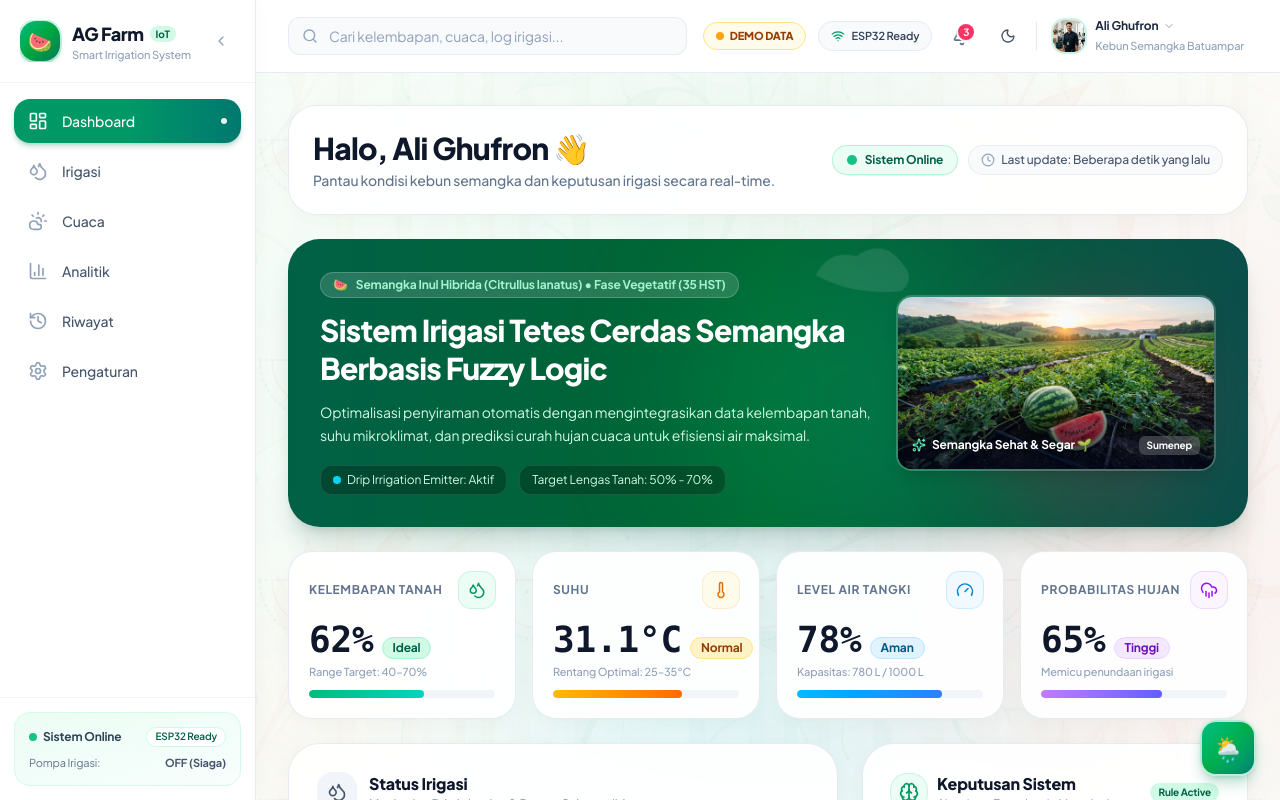
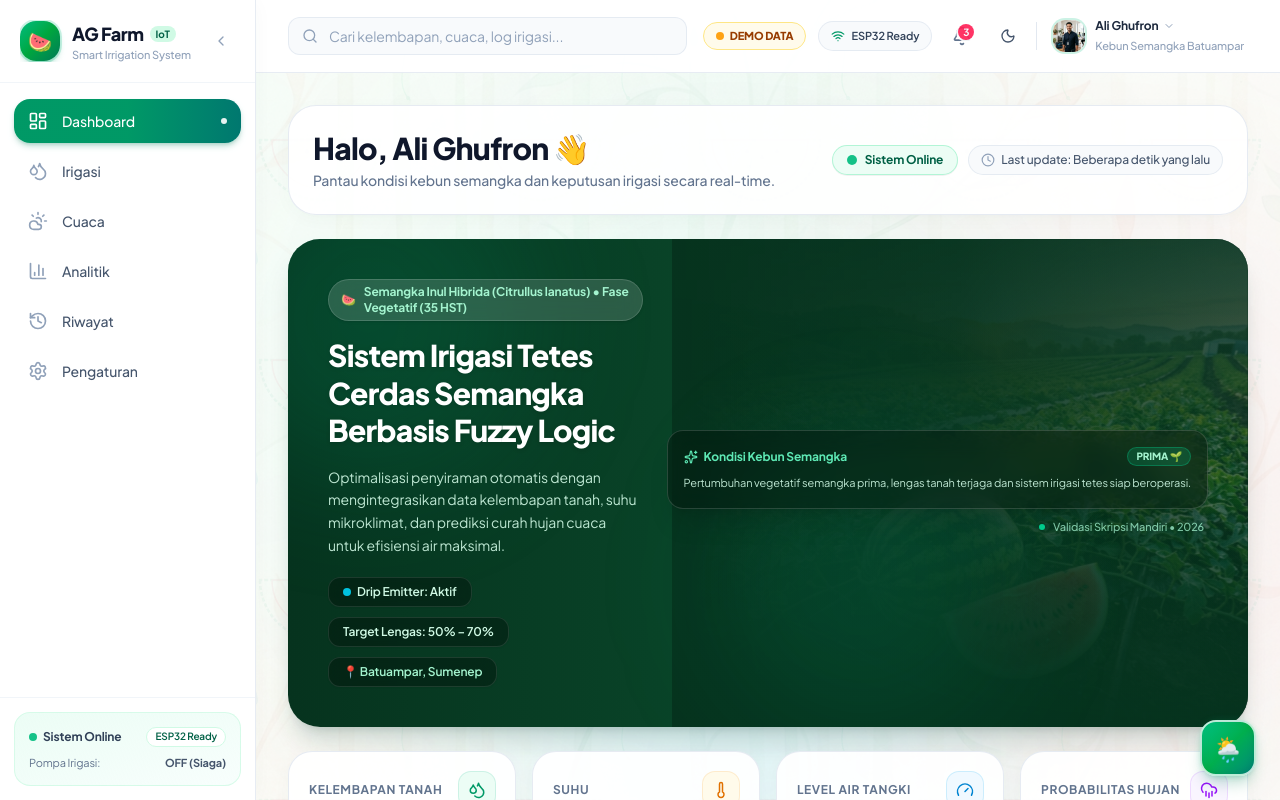
Before and after one commit to ghufron112/agfarm, a React (Vite) app: page / in a window 1280 px wide. Shown: the top 800 px of the page. Built offline with nearby package versions, Linux system fonts and the light colour scheme.

Commit message:
style(hero): blend watermelon photography seamlessly into background gradient, removing rigid box

```diff
--- a/src/pages/DashboardPage.tsx
+++ b/src/pages/DashboardPage.tsx
@@ -88,64 +88,74 @@ export const DashboardPage: React.FC = () => {
         </div>
       </div>
 
-      {/* 2. Hero Semangka Section (User prompt Section 7) */}
-      <div className="relative rounded-[32px] overflow-hidden bg-gradient-to-r from-emerald-800 via-green-800 to-teal-900 text-white p-6 sm:p-8 shadow-xl shadow-emerald-950/15">
-        {/* Soft Background Accents */}
-        <div className="absolute top-0 right-1/4 w-80 h-80 bg-emerald-500/20 rounded-full blur-3xl pointer-events-none" />
-        <div className="absolute bottom-0 right-10 w-60 h-60 bg-rose-500/15 rounded-full blur-2xl pointer-events-none" />
+      {/* 2. Hero Semangka Section (Seamlessly Blended Watermelon Field) */}
+      <div className="relative rounded-[32px] overflow-hidden bg-gradient-to-r from-[#06331E] via-[#0A472A] to-[#042616] text-white p-6 sm:p-8 lg:p-10 shadow-xl shadow-emerald-950/15">
+        {/* Seamless Blended Watermelon Field Photography */}
+        <div className="absolute right-0 top-0 bottom-0 w-full lg:w-3/5 pointer-events-none select-none overflow-hidden">
+          <img
+            src="/assets/watermelon_hero.jpg"
+            alt="Kebun Semangka AG Farm"
+            className="w-full h-full object-cover object-center opacity-45 mix-blend-screen scale-105"
+          />
+          {/* Multi-layer smooth gradient feathering to flawlessly blend into emerald card */}
+          <div className="absolute inset-0 bg-gradient-to-r from-[#06331E] via-[#06331E]/80 to-transparent" />
+          <div className="absolute inset-0 bg-gradient-to-t from-[#06331E]/95 via-transparent to-[#06331E]/50" />
+          <div className="absolute inset-0 bg-gradient-to-b from-[#06331E]/60 via-transparent to-[#06331E]/80" />
+        </div>
 
-        {/* Subtle SVG cloud drifting in background */}
-        <svg
-          className="absolute -top-4 right-1/3 w-36 h-20 text-white/10 pointer-events-none animate-[leafSway_8s_ease-in-out_infinite]"
-          viewBox="0 0 100 60"
-          fill="currentColor"
-        >
-          <path d="M 20 40 Q 30 20 50 25 Q 70 10 85 30 Q 95 40 85 50 Q 50 55 20 40 Z" />
-        </svg>
+        {/* Soft Ambient Glow Orbs */}
+        <div className="absolute -top-20 -left-20 w-80 h-80 bg-emerald-500/15 rounded-full blur-3xl pointer-events-none" />
+        <div className="absolute bottom-0 right-1/4 w-72 h-72 bg-emerald-400/10 rounded-full blur-3xl pointer-events-none" />
 
-        <div className="relative z-10 flex flex-col lg:flex-row items-center justify-between gap-6">
-          <div className="space-y-3.5 max-w-xl text-left">
-            <div className="inline-flex items-center gap-2 px-3 py-1 rounded-full bg-white/15 backdrop-blur-md text-emerald-200 text-xs font-bold border border-white/20">
+        <div className="relative z-10 flex flex-col lg:flex-row items-start lg:items-center justify-between gap-6">
+          <div className="space-y-4 max-w-xl text-left">
+            <div className="inline-flex items-center gap-2 px-3 py-1 rounded-full bg-white/15 backdrop-blur-md text-emerald-200 text-xs font-bold border border-white/15 shadow-sm">
               <span>🍉</span>
               <span>{user.plantVariety} • Fase Vegetatif (35 HST)</span>
             </div>
 
-            <h2 className="text-xl sm:text-2xl lg:text-3xl font-black tracking-tight leading-tight">
+            <h2 className="text-xl sm:text-2xl lg:text-3xl font-black tracking-tight leading-tight drop-shadow-sm">
               Sistem Irigasi Tetes Cerdas Semangka Berbasis Fuzzy Logic
             </h2>
 
-            <p className="text-xs sm:text-sm text-emerald-100 leading-relaxed font-normal">
+            <p className="text-xs sm:text-sm text-emerald-100/90 leading-relaxed font-normal max-w-lg">
               Optimalisasi penyiraman otomatis dengan mengintegrasikan data kelembapan tanah, suhu mikroklimat, dan prediksi curah hujan cuaca untuk efisiensi air maksimal.
             </p>
 
-            <div className="flex flex-wrap items-center gap-3 pt-1 text-xs">
-              <span className="flex items-center gap-1.5 bg-black/25 backdrop-blur-md px-3 py-1.5 rounded-xl border border-white/10 text-emerald-100">
-                <span className="w-2 h-2 rounded-full bg-cyan-400" />
-                Drip Irrigation Emitter: Aktif
+            <div className="flex flex-wrap items-center gap-2.5 pt-1 text-xs">
+              <span className="flex items-center gap-1.5 bg-black/30 backdrop-blur-md px-3.5 py-1.5 rounded-xl border border-white/10 text-emerald-100 font-semibold shadow-xs">
+                <span className="w-2 h-2 rounded-full bg-cyan-400 animate-pulse" />
+                Drip Emitter: Aktif
               </span>
-              <span className="flex items-center gap-1.5 bg-black/25 backdrop-blur-md px-3 py-1.5 rounded-xl border border-white/10 text-emerald-100">
-                Target Lengas Tanah: 50% - 70%
+              <span className="flex items-center gap-1.5 bg-black/30 backdrop-blur-md px-3.5 py-1.5 rounded-xl border border-white/10 text-emerald-100 font-semibold shadow-xs">
+                Target Lengas: 50% – 70%
+              </span>
+              <span className="flex items-center gap-1.5 bg-black/30 backdrop-blur-md px-3.5 py-1.5 rounded-xl border border-white/10 text-emerald-200 font-semibold shadow-xs">
+                📍 Batuampar, Sumenep
               </span>
             </div>
           </div>
 
-          {/* Right Hero Visual Card */}
-          <div className="relative w-full lg:w-80 h-44 rounded-2xl overflow-hidden shadow-lg border-2 border-white/20 shrink-0 group">
-            <img
-              src="/assets/watermelon_hero.jpg"
-              alt="Kebun Semangka AG Farm"
-              className="w-full h-full object-cover group-hover:scale-105 transition-transform duration-700"
-            />
-            <div className="absolute inset-0 bg-gradient-to-t from-slate-950/80 via-transparent to-transparent flex items-end p-3.5">
-              <div className="flex items-center justify-between w-full">
-                <span className="text-xs font-bold text-white flex items-center gap-1.5">
+          {/* Right Floating Frosted Card (No rigid boxy photo) */}
+          <div className="hidden lg:flex flex-col gap-2.5 shrink-0 min-w-64 text-right">
+            <div className="p-4 rounded-2xl bg-black/30 backdrop-blur-md border border-white/15 shadow-xl space-y-2 text-left">
+              <div className="flex items-center justify-between text-xs font-bold text-emerald-300">
+                <span className="flex items-center gap-1.5">
                   <Sparkles className="w-3.5 h-3.5 text-emerald-300" />
-                  Semangka Sehat &amp; Segar 🌱
+                  Kondisi Kebun Semangka
                 </span>
-                <span className="text-[10px] bg-white/20 backdrop-blur-md px-2 py-0.5 rounded-md font-bold text-white">
-                  Sumenep
+                <span className="px-2 py-0.5 rounded-full bg-emerald-500/20 text-emerald-200 text-[10px] font-extrabold border border-emerald-400/30">
+                  PRIMA 🌱
                 </span>
               </div>
+              <p className="text-[11px] text-emerald-100/90 leading-relaxed">
+                Pertumbuhan vegetatif semangka prima, lengas tanah terjaga dan sistem irigasi tetes siap beroperasi.
+              </p>
+            </div>
+
+            <div className="flex items-center justify-end gap-2 text-[11px] text-emerald-200/80 font-medium pr-1">
+              <span className="w-1.5 h-1.5 rounded-full bg-emerald-400" />
+              <span>Validasi Skripsi Mandiri • 2026</span>
             </div>
           </div>
         </div>
```
